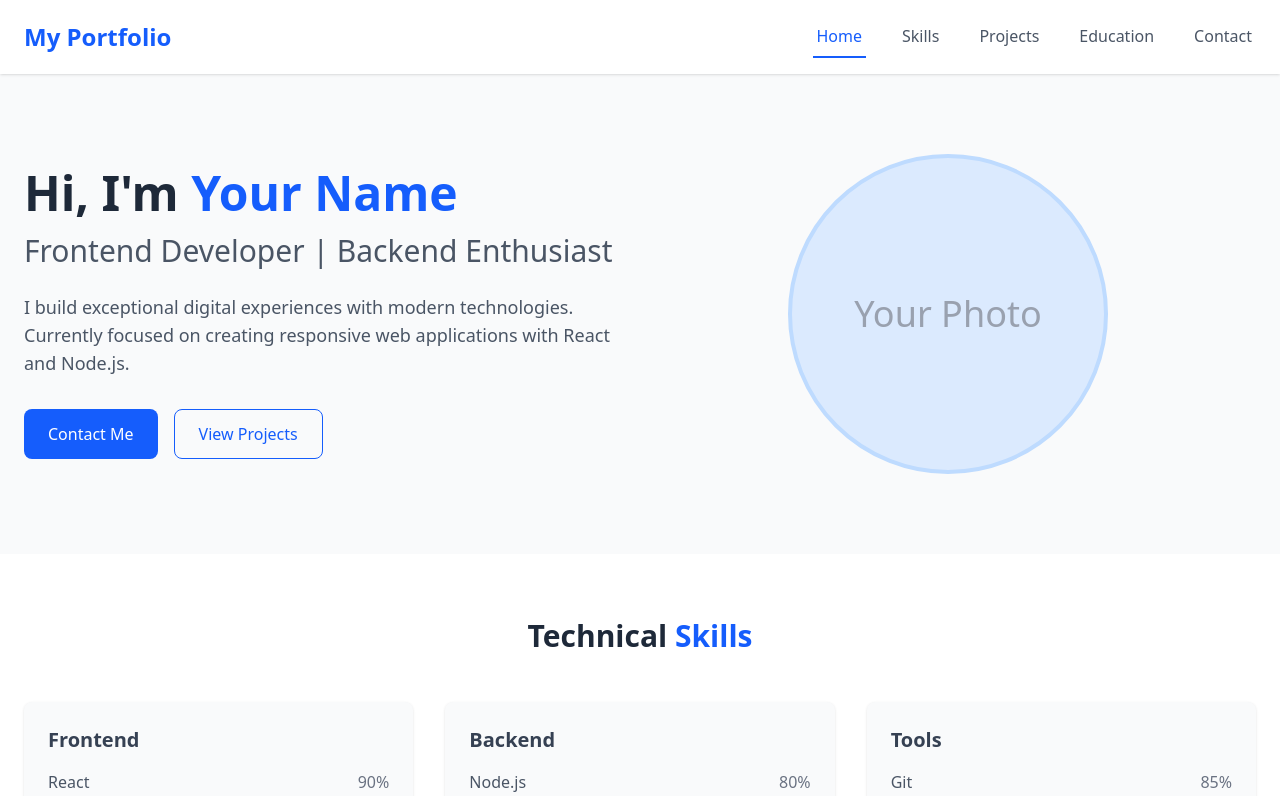
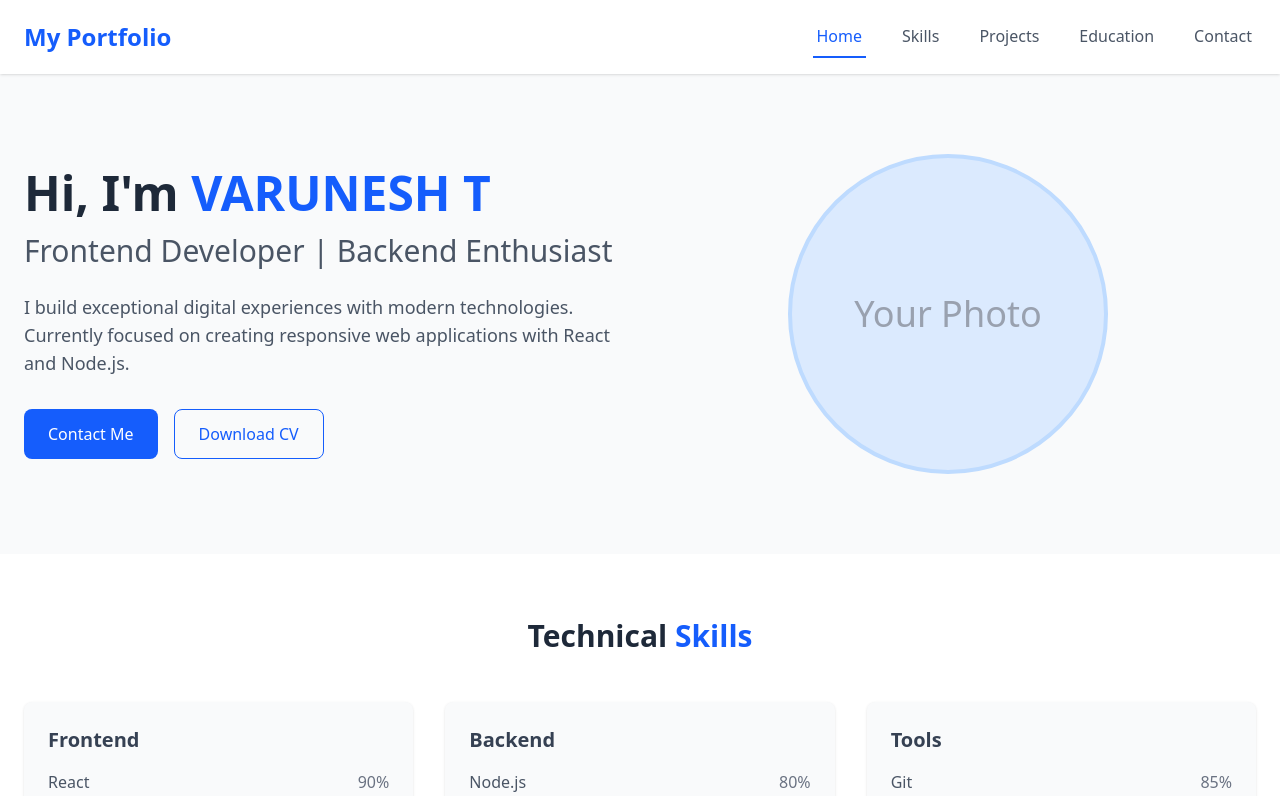
Before and after one commit to varunesharasu/Portfolio, a React (Vite) app in the folder client/: page / in a window 1280 px wide. Shown: the top 796 px of the page. Built offline with nearby package versions, Linux system fonts and the light colour scheme.

Commit message:
Updated Intro.jsx

```diff
--- a/client/package.json
+++ b/client/package.json
@@ -13,6 +13,7 @@
     "@tailwindcss/vite": "^4.1.10",
     "react": "^19.1.0",
     "react-dom": "^19.1.0",
+    "react-router-dom": "^7.6.2",
     "tailwindcss": "^4.1.10"
   },
   "devDependencies": {
--- a/client/src/App.jsx
+++ b/client/src/App.jsx
@@ -1,4 +1,4 @@
-import { useState } from 'react'
+import { useState, useRef } from 'react'
 import Header from './components/Header'
 import Footer from './components/Footer'
 import Intro from './pages/Intro'
@@ -10,16 +10,35 @@ import Contact from './pages/Contact'
 function App() {
   const [activeSection, setActiveSection] = useState('intro')
 
+  const introRef = useRef(null)
+  const skillsRef = useRef(null)
+  const projectsRef = useRef(null)
+  const educationRef = useRef(null)
+  const contactRef = useRef(null)
+
+  const sectionRefs = {
+    intro: introRef,
+    skills: skillsRef,
+    projects: projectsRef,
+    education: educationRef,
+    contact: contactRef,
+  }
+
+  const handleSectionChange = (section) => {
+    setActiveSection(section)
+    sectionRefs[section]?.current?.scrollIntoView({ behavior: 'smooth' })
+  }
+
   return (
     <div className="min-h-screen flex flex-col bg-gray-50">
-      <Header activeSection={activeSection} setActiveSection={setActiveSection} />
+      <Header activeSection={activeSection} setActiveSection={handleSectionChange} />
 
       <main className="flex-grow">
-        <Intro/>
-        <Skills />
-        <Projects />
-        <Education />
-        <Contact />
+        <div ref={introRef}><Intro /></div>
+        <div ref={skillsRef}><Skills /></div>
+        <div ref={projectsRef}><Projects /></div>
+        <div ref={educationRef}><Education /></div>
+        <div ref={contactRef}><Contact /></div>
       </main>
 
       <Footer />
--- a/client/src/pages/Intro.jsx
+++ b/client/src/pages/Intro.jsx
@@ -4,7 +4,7 @@ export default function Intro() {
       <div className="container mx-auto flex flex-col md:flex-row items-center">
         <div className="md:w-1/2 mb-10 md:mb-0">
           <h1 className="text-4xl md:text-5xl font-bold text-gray-800 mb-4">
-            Hi, I'm <span className="text-blue-600">Your Name</span>
+            Hi, I'm <span className="text-blue-600">VARUNESH T</span>
           </h1>
           <h2 className="text-2xl md:text-3xl text-gray-600 mb-6">
             Frontend Developer | Backend Enthusiast
@@ -18,9 +18,13 @@ export default function Intro() {
             <button className="bg-blue-600 hover:bg-blue-700 text-white px-6 py-3 rounded-lg font-medium">
               Contact Me
             </button>
-            <button className="border border-blue-600 text-blue-600 hover:bg-blue-50 px-6 py-3 rounded-lg font-medium">
-              View Projects
-            </button>
+            <a
+              href="/22ITR113_VARUNESH_T.pdf"
+              download
+              className="border border-blue-600 text-blue-600 hover:bg-blue-50 px-6 py-3 rounded-lg font-medium flex items-center justify-center"
+            >
+              Download CV
+            </a>
           </div>
         </div>
         <div className="md:w-1/2 flex justify-center">
```
Also changed, not shown: 2 other files (tests, documents, lock files or other folders).
